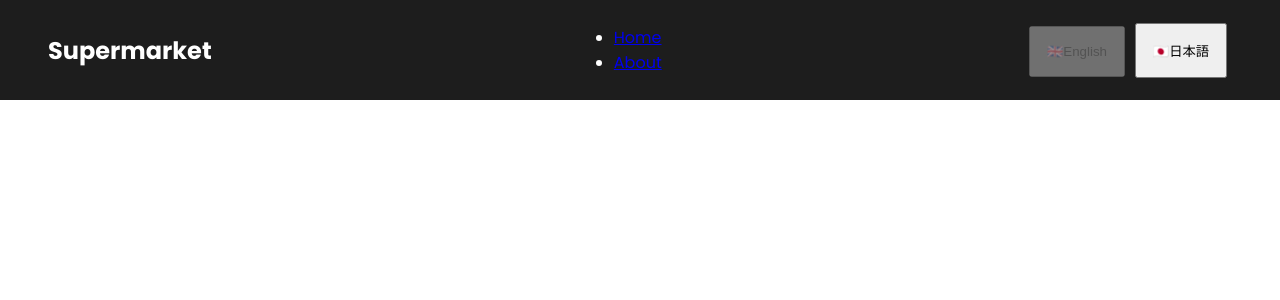
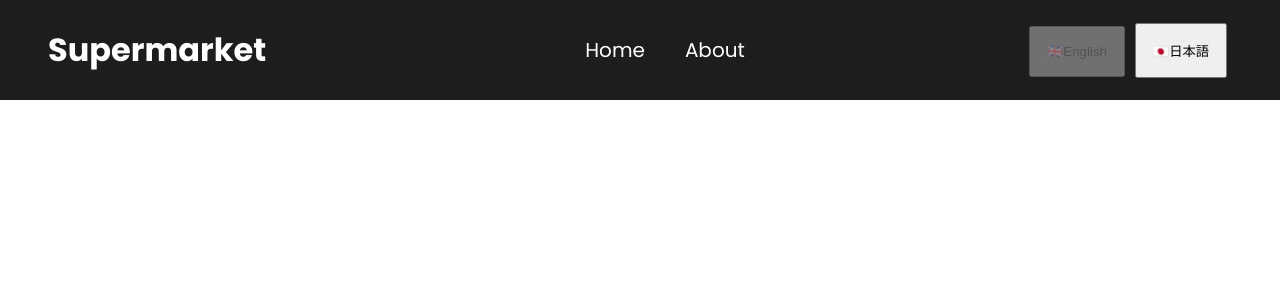
Before and after one commit to ADevCalledMo/supermarket-app, a React (Create React App) app: page / in a window 1280 px wide. Shown: the top 300 px of the page. Built offline with nearby package versions, Linux system fonts and the light colour scheme.

Commit message:
navbar work

```diff
--- a/src/components/Navbar.module.scss
+++ b/src/components/Navbar.module.scss
@@ -19,5 +19,30 @@
     display: flex;
     align-items: center;
     justify-content: space-between;
+    position: relative;
+    z-index: 100;
+
+    &__logo {
+      font-size: 2rem;
+      font-weight: bold;
+      text-decoration: none;
+      color: $light;
+    }
+
+    ul {
+      list-style: none;
+      display: flex;
+      justify-content: center;
+      align-items: center;
+
+      li {
+        a {
+          text-decoration: none;
+          font-size: 1.25rem;
+          color: inherit;
+          padding: 0.75rem 1.25rem;
+        }
+      }
+    }
   }
 }
```
